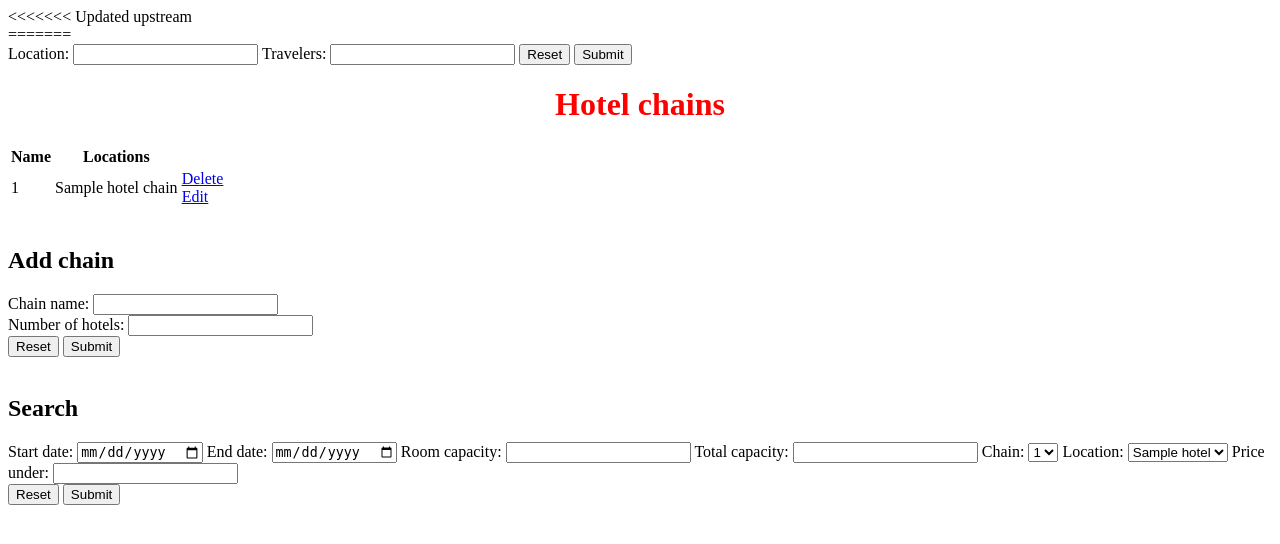
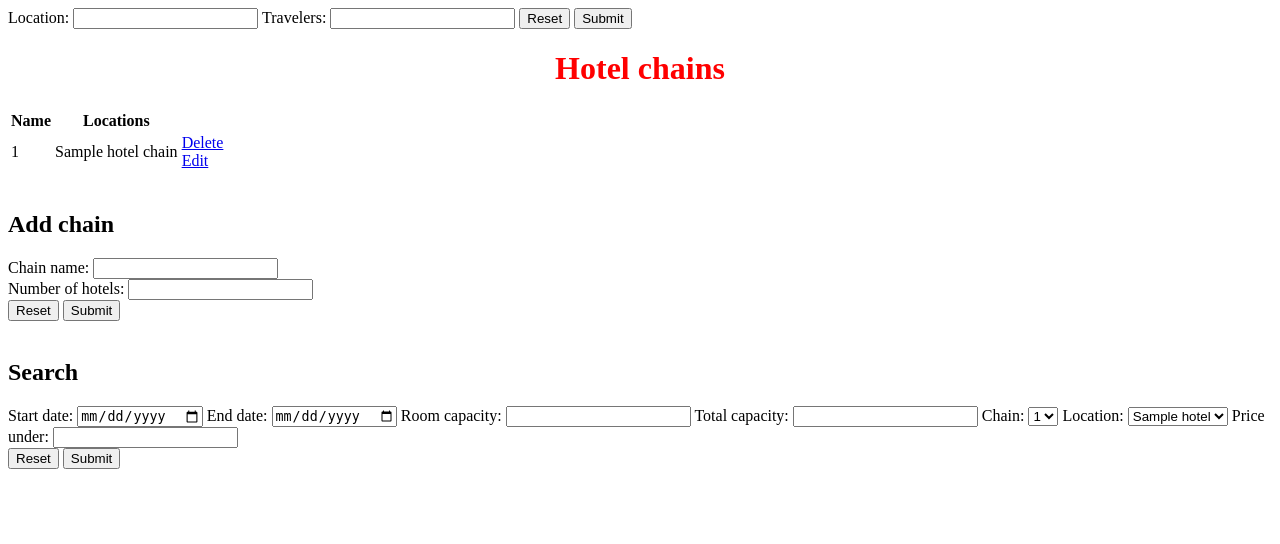
Before and after one commit to anrayliu/databases-project, a Flask app: page / in a window 1280 px wide. Shown: the top 544 px of the page. Run offline with Flask 3, Linux system fonts and the light colour scheme; a database or web service that is not in the repository returns one stand-in record (values such as "Sample title"); some libraries are stand-ins or nearby versions.

Commit message:
fixed typo on site

```diff
--- a/templates/index.html
+++ b/templates/index.html
@@ -7,11 +7,7 @@
 
 
 {% block body %}
-<<<<<<< Updated upstream
 <div class="content">
-
-=======
-
 	<form action="/" method="POST">
 		<label for="hotel_address">Location:</label>
 		<input name="hotel_address" id="hotel_address" type="text">
```
